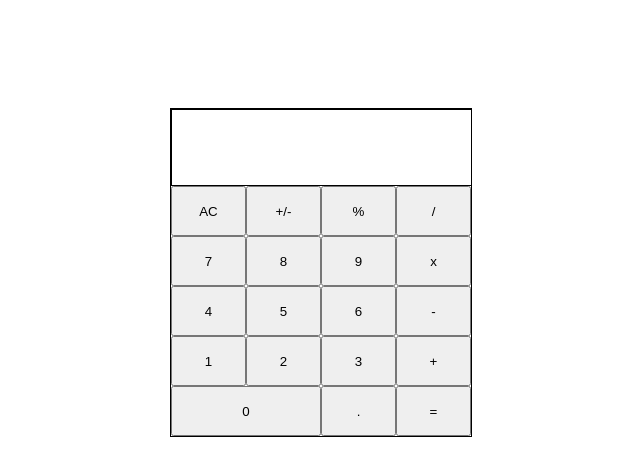
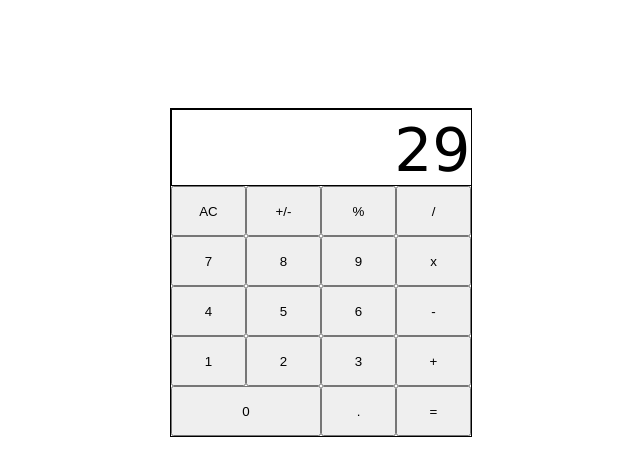
Before and after one commit to v-sudo29/calculator, a plain HTML site: page index.html in a window 1280 px wide. Shown: the whole page, without its empty margins (338-978 px from the left). Drawn offline with Linux system fonts and the light colour scheme.

Commit message:
Create span for digits + align digits to display

```diff
--- a/index.html
+++ b/index.html
@@ -8,7 +8,9 @@
     </head>
     <body>
         <div class="container">
-            <div class="display"></div>
+            <div class="display">
+                <span class="digits">29</span>
+            </div>
             <div class="buttons">
                 <button class="grid-item">AC</button>
                 <button class="grid-item">+/-</button>
--- a/style.css
+++ b/style.css
@@ -26,7 +26,16 @@ body {
 }
 
 .display {
+    position: relative;
     height: 75px;
     width: 99.50%;
     border: 1px solid black;
 }
+
+.digits {
+    position: absolute;
+    bottom: 0;
+    right: 0;
+    font-size: 60px;
+    font-family:'Lucida Sans', 'Lucida Sans Regular', 'Lucida Grande', 'Lucida Sans Unicode', Geneva, Verdana, sans-serif;
+}
```
